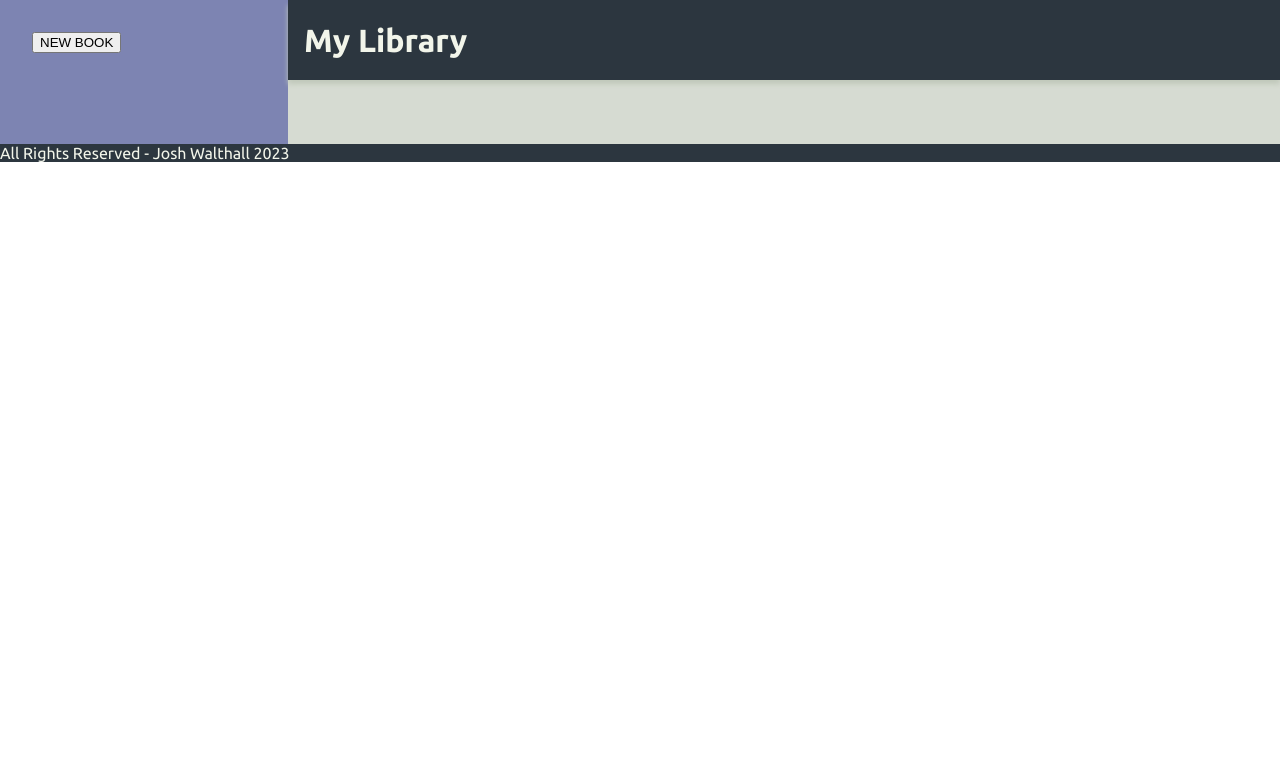
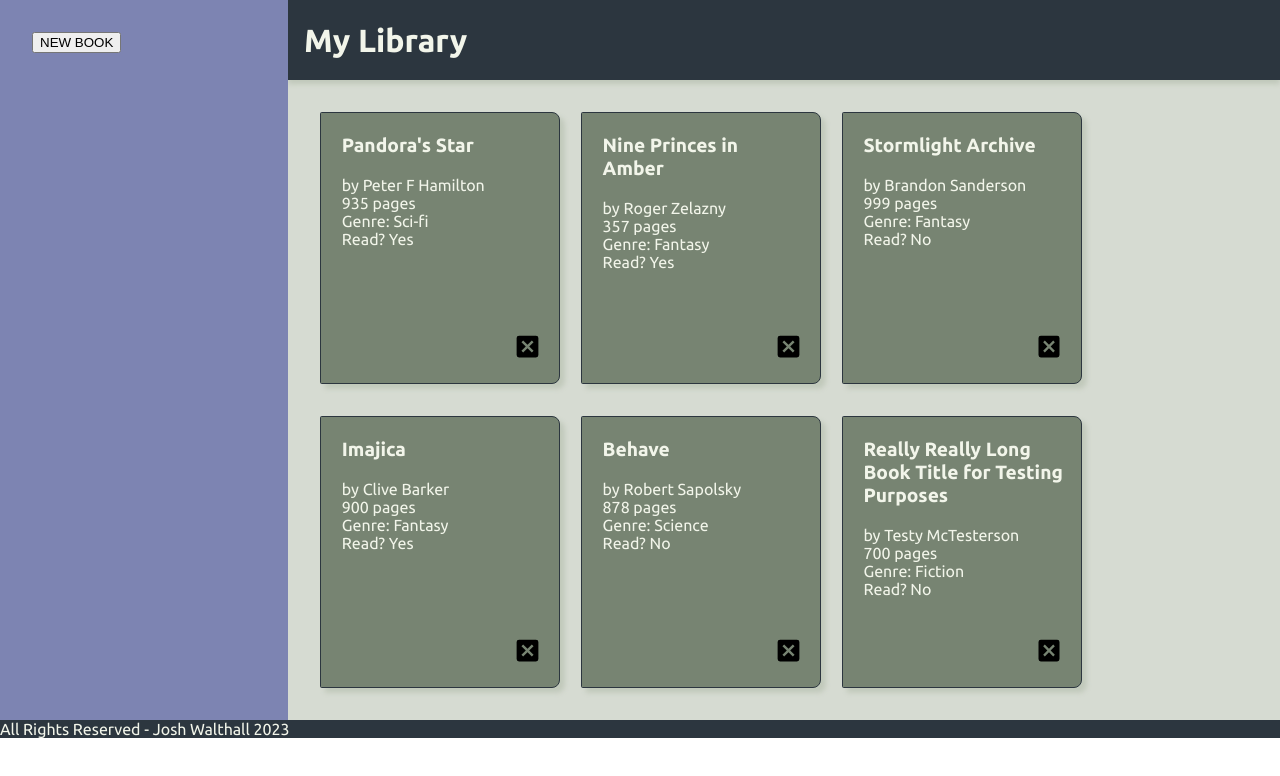
Before and after one commit to joshwalthall/library, a plain HTML site: page index.html in a window 1280 px wide. Drawn offline with Linux system fonts and the light colour scheme; files whose address does not match are found by name.

Commit message:
Add Remove Book button

```diff
--- a/script.js
+++ b/script.js
@@ -56,6 +56,17 @@ const bookFive = {
     genre: "Science",
     isRead: "No",
 };
+
+const bookSix = {
+    title: "Really Really Long Book Title for Testing Purposes",
+    author: "Testy McTesterson",
+    pageCount: 700,
+    genre: "Fiction",
+    isRead: "No",
+};
+
+
+const testBooks = [bookOne, bookTwo, bookThree, bookFour, bookFive, bookSix];
 
 
 function Book(title, author, pageCount, genre, isRead) {
@@ -131,27 +142,27 @@ function addBookCard(book) {
     bookTitle.classList.add('book-title');
     bookTitle.textContent = book.title;
 
-    let bookDetails = document.createElement('ul');
+    let bookDetails = document.createElement('div');
     bookDetails.classList.add('book-details');
 
-    // let bookIndex = document.createElement('li');
-    // bookIndex.textContent = `Index: ${book.index}`;
-
-    let bookAuthor = document.createElement('li');
+    let bookAuthor = document.createElement('div');
     bookAuthor.textContent = `by ${book.author}`;
 
-    let bookPageCount = document.createElement('li');
+    let bookPageCount = document.createElement('div');
     bookPageCount.textContent = `${book.pageCount} pages`;
 
-    let bookGenre = document.createElement('li');
+    let bookGenre = document.createElement('div');
     bookGenre.textContent = `Genre: ${book.genre}`;
 
-    let bookIsRead = document.createElement('li');
+    let bookIsRead = document.createElement('div');
     bookIsRead.textContent = `Read? ${book.isRead}`;
+
+    let removeBookButton = document.createElement('button');
+    removeBookButton.classList.add('remove-book-button');
 
     bookCard.appendChild(bookTitle);
     bookCard.appendChild(bookDetails);
-    // bookDetails.appendChild(bookIndex);
+    bookCard.appendChild(removeBookButton);
     bookDetails.appendChild(bookAuthor);
     bookDetails.appendChild(bookPageCount);
     bookDetails.appendChild(bookGenre);
@@ -159,3 +170,12 @@ function addBookCard(book) {
 
     booksContainer.appendChild(bookCard);
 };
+
+
+function createTestBookCard(book) {
+    books.push(book);
+    addBookCard(book);
+};
+
+
+testBooks.forEach(createTestBookCard);
--- a/style.css
+++ b/style.css
@@ -8,6 +8,8 @@
     --card-body: #A37C40;
     --card-body-two: #778472;
     --card-shadow: #C1C9BB;
+    --book-card-width: 15rem;
+    --book-card-height: 17rem;
 }
 
 @font-face {
@@ -67,6 +69,7 @@ header {
     background-color: var(--accent-muted);
     color: var(--lighter);
     padding: 2rem;
+    z-index: 2;
 }
 
 .form-container {
@@ -110,10 +113,10 @@ dialog::backdrop {
     display: grid;
     row-gap: 2rem;
     column-gap: 1.3rem;
-    grid-template-columns: repeat(auto-fit, 15rem);
-    grid-template-rows: repeat(auto-fit, 17rem);
-    grid-auto-columns: 15rem;
-    grid-auto-rows: 17rem;
+    grid-template-columns: repeat(auto-fit, var(--book-card-width));
+    grid-template-rows: repeat(auto-fit, var(--book-card-height));
+    grid-auto-columns: var(--book-card-width);
+    grid-auto-rows: var(--book-card-height);
     height: fit-content;
     background-color: var(--light);
     padding: 2rem;
@@ -124,6 +127,10 @@ dialog::backdrop {
 }
 
 .book-card {
+    display: grid;
+    grid-template-columns: 12.5rem;
+    grid-template-rows: max-content 1fr 2rem;
+    row-gap: 1.2rem;
     background-color: var(--card-body-two);
     color: var(--lighter);
     padding: 1.3rem;
@@ -136,6 +143,25 @@ dialog::backdrop {
 }
 
 .book-title {
+    overflow-wrap: break-word;
+    word-wrap: break-word;
+}
+
+.remove-book-button {
+    background: url(icons/close-box.svg);
+    border: none;
+    justify-self: end;
+    align-self: center;
+    width: 1.8rem;
+    height: 1.8rem;
+}
+
+.remove-book-button:active {
+    width: 1.6rem;
+    height: 1.6rem;
+}
+
+.book-title {
     font-size: 1.2rem;
     font-weight: 700;
 }
```
Also changed, not shown: icons/close-box.svg (added).
